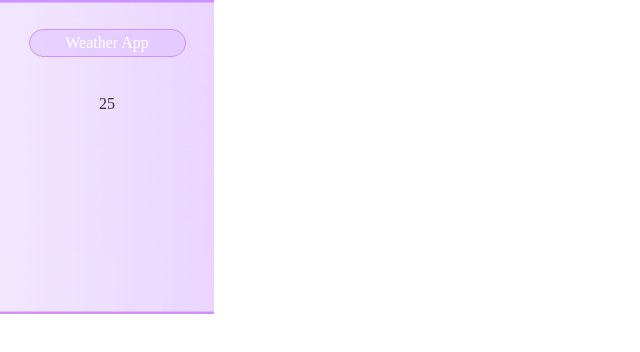
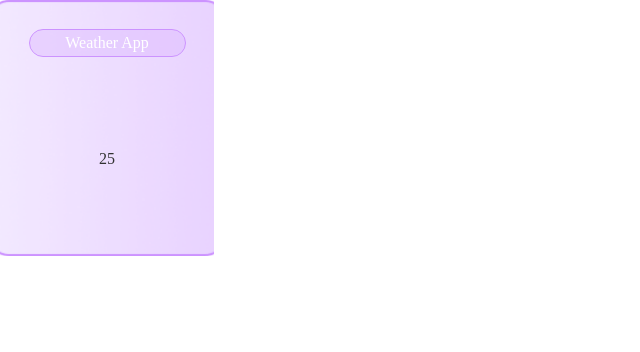
Before and after one commit to lorddrago12/Weather-App, a website: page index.html in a window 1280 px wide. Shown: the whole page, without its empty margins (0-640 px from the left). Drawn offline with Linux system fonts and the light colour scheme.

Commit message:
Update index.html

```diff
--- a/index.html
+++ b/index.html
@@ -9,8 +9,9 @@
   <body>
     <div class="app">
       <h2 class="title">Weather App</h2>
-      <p class="Weather">25</p>
-      <div class="container"></div>
+      <div class="container">
+        <p class="Weather">25</p>
+      </div>
     </div>
 
     <script src="script.js"></script>
```
